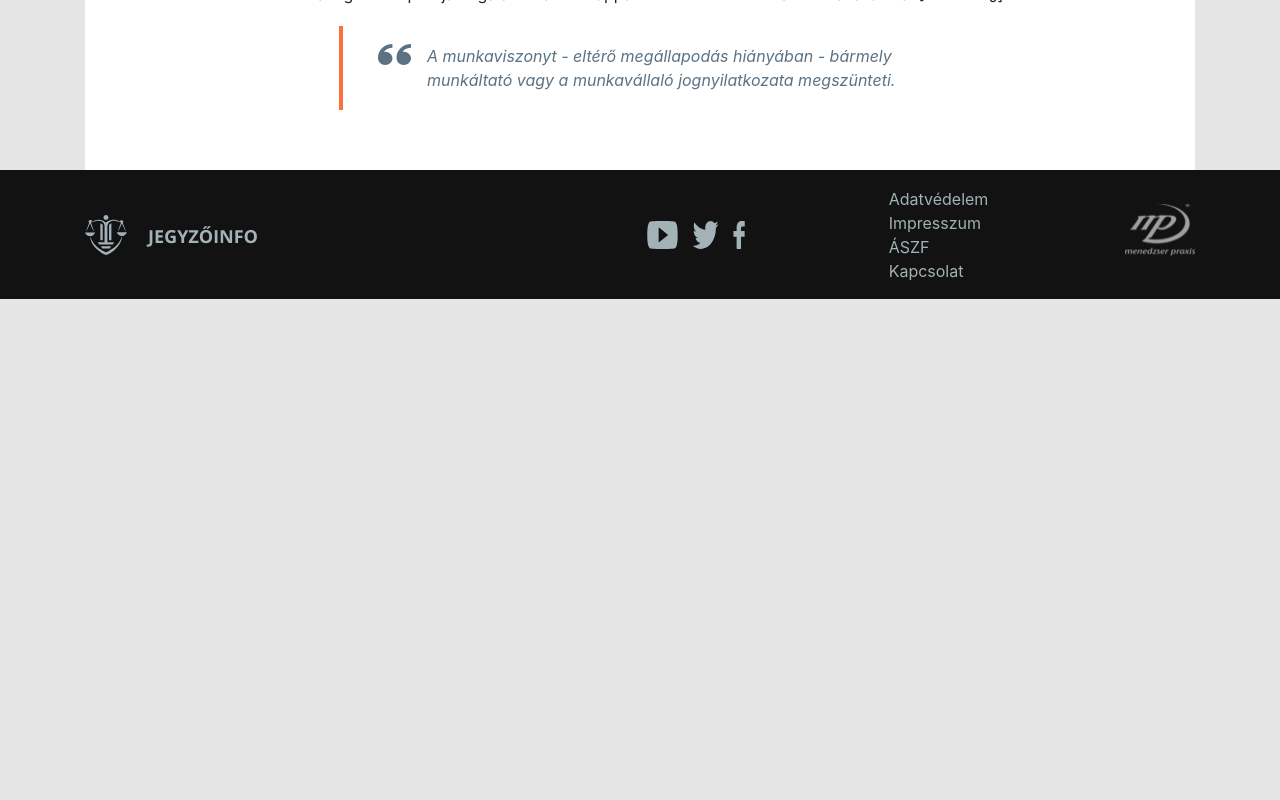
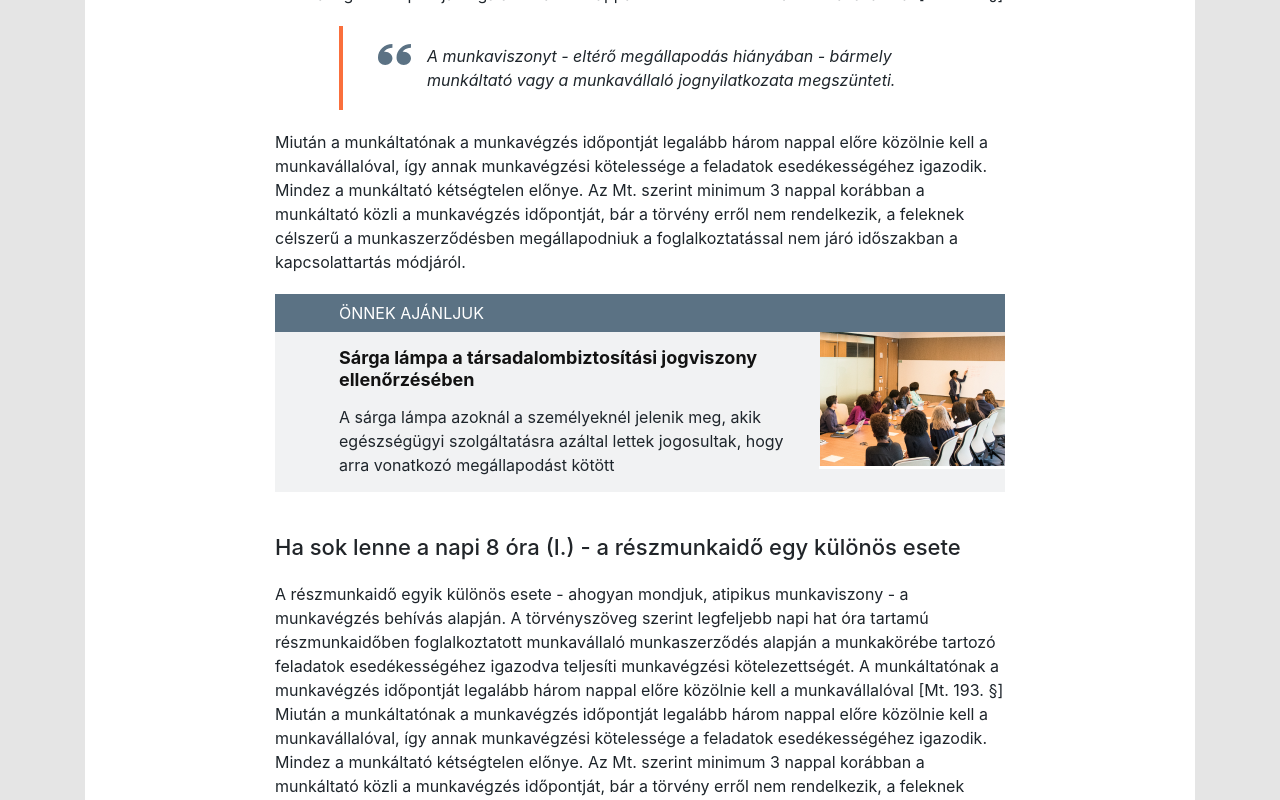
Before and after one commit to Kalamane264/Jinfo, an Angular app in the folder JegyzoInfo/ClientApp/: page /cikk in a window 1280 px wide. Shown: the part 860-1660 px from the top of the page. Built offline with nearby package versions, Linux system fonts and the light colour scheme.

Commit message:
Article almost

```diff
--- a/JegyzoInfo/ClientApp/src/app/pages/article/article.component.html
+++ b/JegyzoInfo/ClientApp/src/app/pages/article/article.component.html
@@ -47,6 +47,33 @@
             A munkaviszonyt - eltérő megállapodás hiányában - bármely munkáltató vagy a munkavállaló jognyilatkozata megszünteti.
           </p>
         </div>
+        <p>
+          Miután a munkáltatónak a munkavégzés időpontját legalább három nappal előre közölnie kell a munkavállalóval, így annak munkavégzési kötelessége a feladatok esedékességéhez igazodik. Mindez a munkáltató kétségtelen előnye. Az Mt. szerint minimum 3 nappal korábban a munkáltató közli a munkavégzés időpontját, bár a törvény erről nem rendelkezik, a feleknek célszerű a munkaszerződésben megállapodniuk a foglalkoztatással nem járó időszakban a kapcsolattartás módjáról.
+        </p>
+        <div class="offer">
+          <div class="top">
+            ÖNNEK AJÁNLJUK
+          </div>
+          <div class="bottom">
+            <div class="leftSide">
+              <h5>
+                Sárga lámpa a társadalombiztosítási jogviszony ellenőrzésében
+              </h5>
+              <p>
+                A sárga lámpa azoknál a személyeknél jelenik meg, akik egészségügyi szolgáltatásra azáltal lettek jogosultak, hogy arra vonatkozó megállapodást kötött
+              </p>
+            </div>
+            <div class="rightSide">
+              <img src="/assets/pic/flamings.png" alt="">
+            </div>
+          </div>
+        </div>
+        <h4>
+          Ha sok lenne a napi 8 óra (I.) - a részmunkaidő egy különös esete
+        </h4>
+        <p>
+          A részmunkaidő egyik különös esete - ahogyan mondjuk, atipikus munkaviszony - a munkavégzés behívás alapján. A törvényszöveg szerint legfeljebb napi hat óra tartamú részmunkaidőben foglalkoztatott munkavállaló munkaszerződés alapján a munkakörébe tartozó feladatok esedékességéhez igazodva teljesíti munkavégzési kötelezettségét. A munkáltatónak a munkavégzés időpontját legalább három nappal előre közölnie kell a munkavállalóval [Mt. 193. §] Miután a munkáltatónak a munkavégzés időpontját legalább három nappal előre közölnie kell a munkavállalóval, így annak munkavégzési kötelessége a feladatok esedékességéhez igazodik. Mindez a munkáltató kétségtelen előnye. Az Mt. szerint minimum 3 nappal korábban a munkáltató közli a munkavégzés időpontját, bár a törvény erről nem rendelkezik, a feleknek célszerű a munkaszerződésben megállapodniuk a foglalkoztatással nem járó időszakban a kapcsolattartás módjáról.
+        </p>
       </div>
     </article>
   </div>
--- a/JegyzoInfo/ClientApp/src/app/pages/article/article.component.scss
+++ b/JegyzoInfo/ClientApp/src/app/pages/article/article.component.scss
@@ -61,6 +61,7 @@
         p{
           margin-top: 20px;
           margin-bottom: 20px;
+          color: $dark2;
         }
         .quote{
           margin-left: 64px;
@@ -80,6 +81,36 @@
             }
           }
         }
+        .offer{
+          .top{
+            height: 38px;
+            background-color: $darkBlue;
+            color: white;
+            padding: 0 64px;
+            display: flex;
+            align-items: center;
+          }
+          .bottom{
+            background-color: $lightGray;
+            display: flex;
+            justify-content: space-between;
+            .leftSide{
+              padding: 15px 15px 15px 64px;
+              h5{
+                color: $dark;
+              }
+              p{
+                color: $dark2;
+                margin: 15px 0 0 0;
+              }
+            }
+            .rightSide{
+              img{
+                max-width: 186px;
+              }
+            }
+          }
+        }
       }
     }
   }
--- a/JegyzoInfo/ClientApp/src/varsAndMixins.scss
+++ b/JegyzoInfo/ClientApp/src/varsAndMixins.scss
@@ -1,4 +1,5 @@
 $blue: #30BAEF;
+$darkBlue: #5B7284;
 $dark: #121212;
 $dark2: #1E252B;
 $lightBorder: #DCDFE1;
@@ -6,3 +7,4 @@ $lightBorder: #DCDFE1;
 $slateLight: #A3B2B7;
 $quoteColor: #5B7284;
 $orange: #FA6F3C;
+$lightGray: #F1F2F3;
```
Also changed, not shown: JegyzoInfo/ClientApp/src/assets/pic/flamings.png (added).
